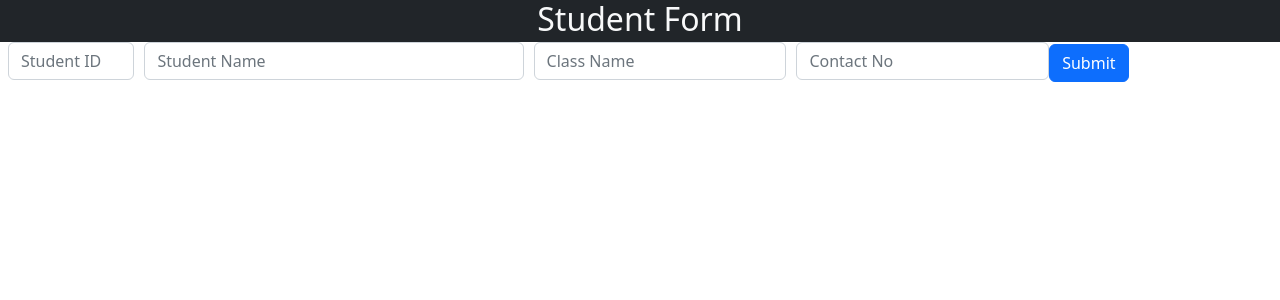
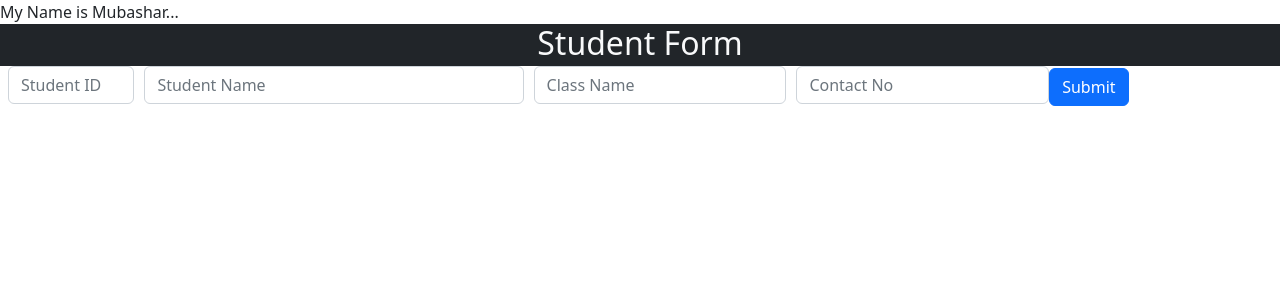
Before and after one commit to MubasharMurtza/ReactPro, a React (Create React App) app: page / in a window 1280 px wide. Shown: the top 300 px of the page. Built offline with nearby package versions, Linux system fonts and the light colour scheme.

Commit message:
Div Add in Create Page

```diff
--- a/src/Components/CrudOperation/Create.js
+++ b/src/Components/CrudOperation/Create.js
@@ -4,6 +4,7 @@ import { Form } from "react-bootstrap";
 export default function Create() {
   return (
     <>
+      <div>My Name is Mubashar...</div>
       <div className="conrainer-fluid bg-dark text-light py-.5">
         <header className="text-center">
           <h2 className="display-8 pb-1">Student Form</h2>
```
